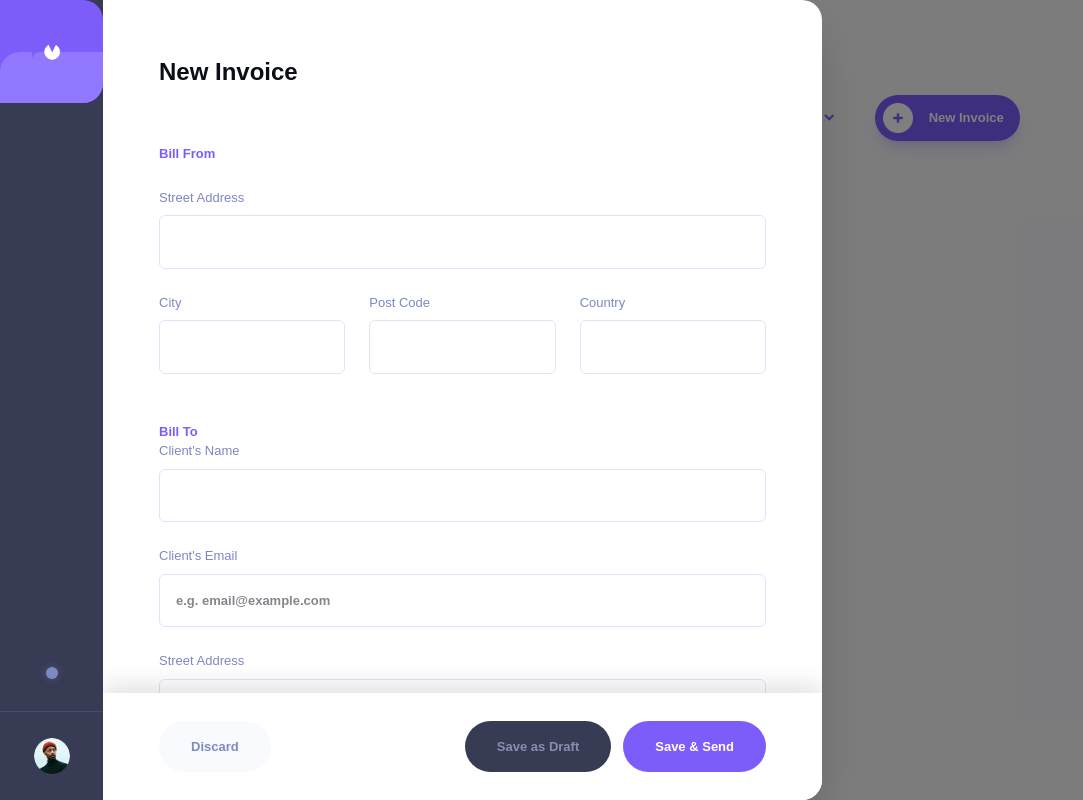
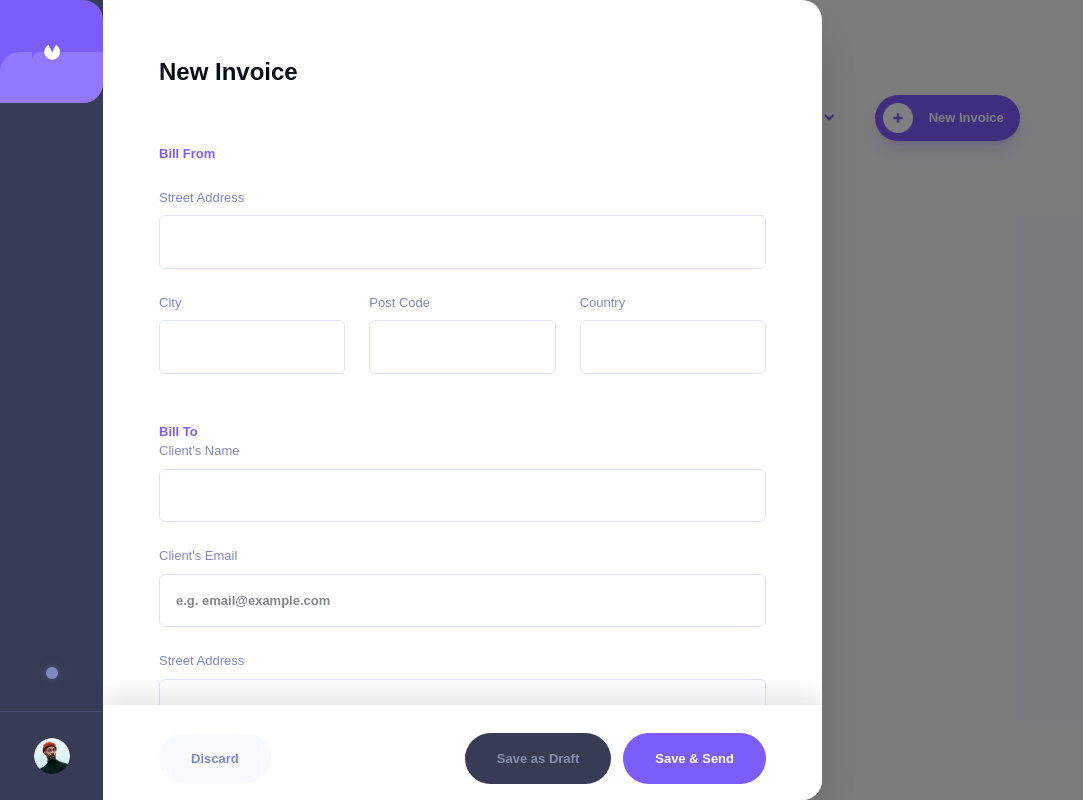
Before and after one commit to JasonChukwuebuka01/invoice, a React (Vite) app: page / in a window 1280 px wide. Both pictures are taken after a click on the button "New Invoice". Shown: the whole page, without its empty margins (0-1083 px from the left). Built offline with nearby package versions, Linux system fonts and the light colour scheme.

Commit message:
fix(UI): Resolved conflicting footer button layout on form component

```diff
--- a/src/components/invoice-page/FormComponent.jsx
+++ b/src/components/invoice-page/FormComponent.jsx
@@ -207,7 +207,7 @@ const FormComponent = ({ setIsFormOpen }) => {
             </div>
 
             {/* Footer Buttons */}
-            <div className="absolute lg:fixed bottom-0 left-0 w-full p-4 md:p-7 md:px-14 bg-white dark:bg-[#141625] flex justify-between items-center z-20 shadow-[0_-10px_20px_rgba(0,0,0,0.1)] transition-colors duration-300">
+            <div className="absolute lg:fixed bottom-0 left-0 w-full p-4 pb-7 lg:pb-4 md:p-7 md:px-14 bg-white dark:bg-[#141625] flex justify-between items-center z-20 shadow-[0_-10px_20px_rgba(0,0,0,0.1)] transition-colors duration-300">
 
                 {/* Discard Button */}
                 <button
```
